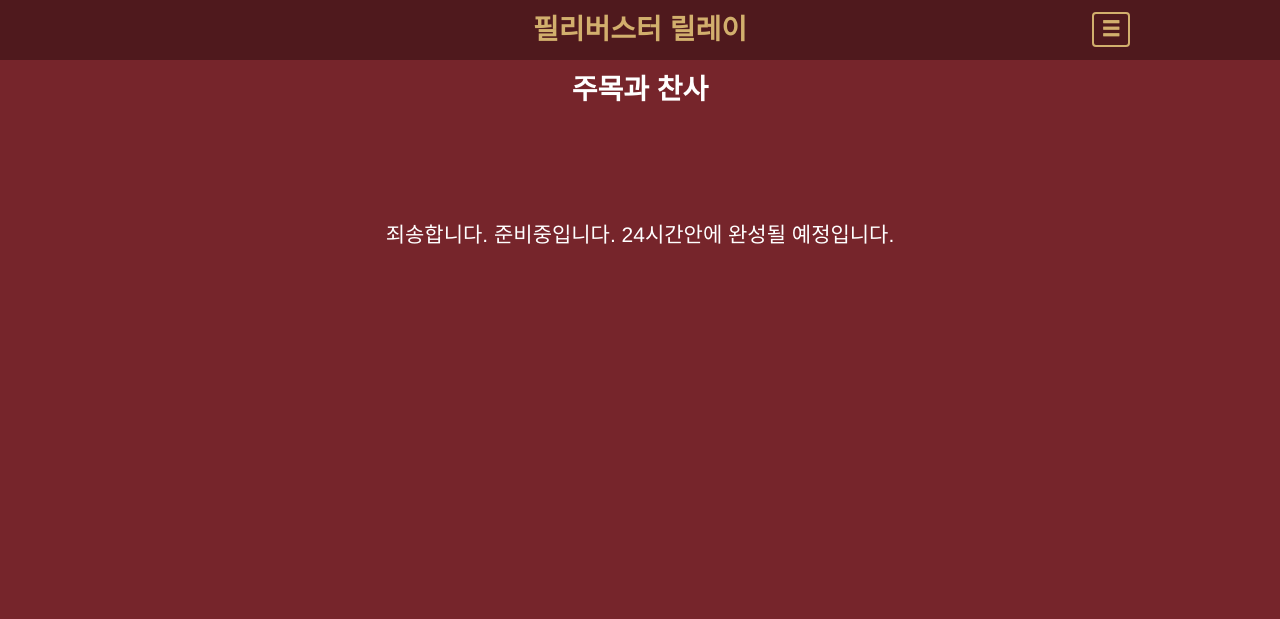
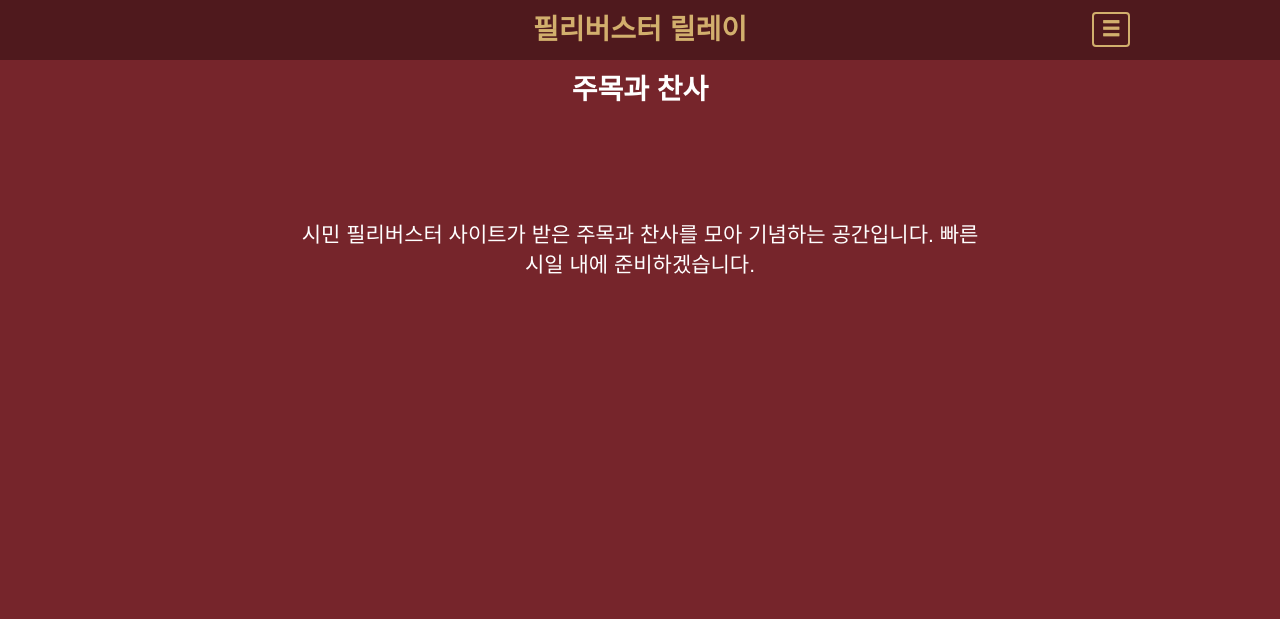
Before and after one commit to ukjin1192/filibuster-korea, a Django app: page /praise/ in a window 1280 px wide. Shown: the top 619 px of the page. Run offline with Django 3.2, Linux system fonts and the light colour scheme; parts of the project's set-up code (start-up, migrations or seed data) failed here and were passed over; some libraries are stand-ins or nearby versions.

Commit message:
Update under construction message of praise page

```diff
--- a/filibuster/templates/praise.html
+++ b/filibuster/templates/praise.html
@@ -9,8 +9,10 @@
 	주목과 찬사
 </div>
 
-<div class="container" style="font-size: 1.5em; font-weight: 500; color: white; text-align: center; min-height: 500px; padding: 100px 0;">
-	죄송합니다. 준비중입니다. 24시간안에 완성될 예정입니다.
+<div style="max-width: 700px; margin: 0 auto; font-size: 1.5em; font-weight: 500; color: white; text-align: center; min-height: 500px; padding: 100px 10px;">
+	시민 필리버스터 사이트가 받은
+	주목과 찬사를 모아 기념하는 공간입니다.
+	빠른 시일 내에 준비하겠습니다.
 </div>
 {% endblock %}
 
```
